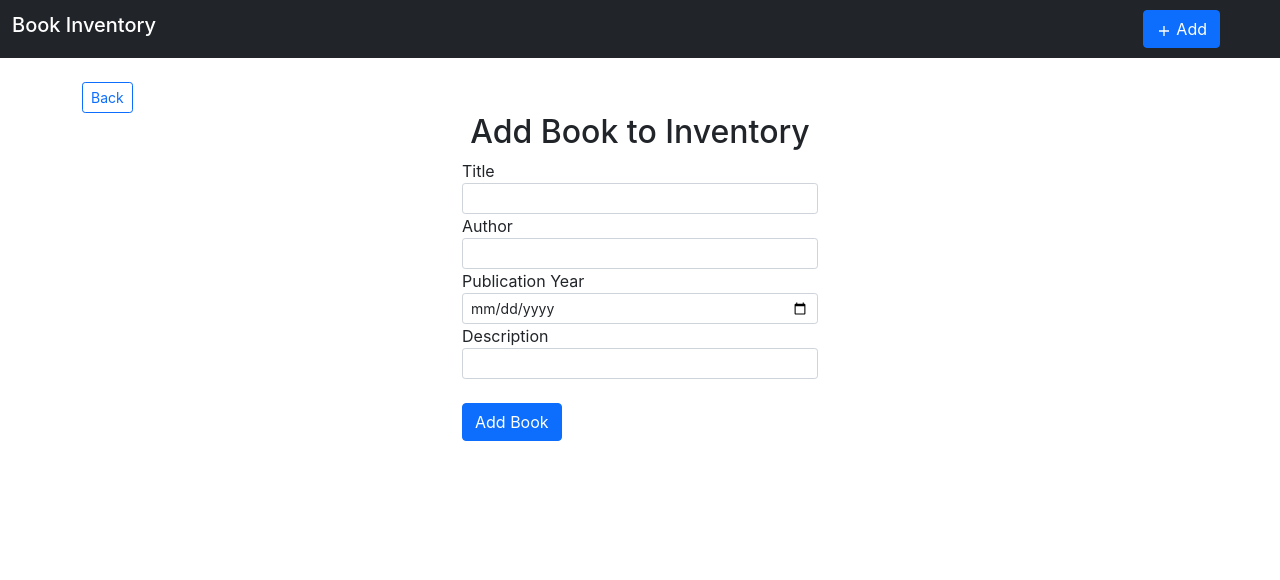
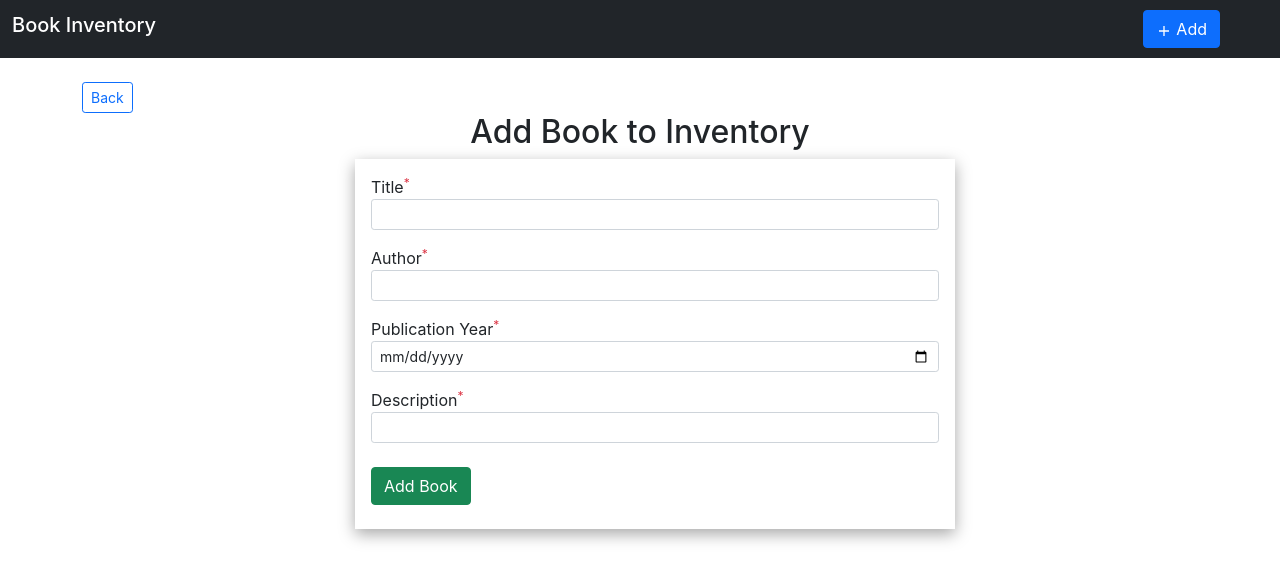
Before and after one commit to saurabh1144/Book_Management, a React (Create React App) app: page /addBook in a window 1280 px wide. Shown: the top 580 px of the page. Built offline with nearby package versions, Linux system fonts and the light colour scheme.

Commit message:
margin fixed

```diff
--- a/src/App.css
+++ b/src/App.css
@@ -12,20 +12,21 @@
 
 .card{
     display: flex;
-    /* justify-content: center; */
-    /* width: 600px; */
-    /* margin-left: 400px; */
+
 }
 
 .delete{
     cursor: pointer;
     color: red;
-    text-wrap: nowrap;
+
 }
 .update{
     color: green;
-    text-wrap: nowrap;
+
 }
-.view{
-    text-wrap: nowrap;
+
+
+.adds{
+    width: 600px;
+    box-shadow: rgba(0, 0, 0, 0.35) 0px 5px 15px;
 }
--- a/src/Components/Input.js
+++ b/src/Components/Input.js
@@ -4,8 +4,8 @@ function Input({label,value,onChange,type}) {
   return (
     <div>
       <div>
-      <label>{label}</label>
-      <input className='form-control form-control-sm' type={type} value={value} required onChange={(e)=>onChange(e.target.value) }/>
+      <label>{label}<sup><span className='text-danger'>*</span></sup></label>
+      <input className='form-control form-control-sm mb-3' type={type} value={value}   onChange={(e)=>onChange(e.target.value) } required/>
       </div>
     </div>
   )
--- a/src/Pages/Add.js
+++ b/src/Pages/Add.js
@@ -12,6 +12,10 @@ function Add() {
 
   const addBook = async () => {                      //add book to database logic
     try {
+        if (!title || !author || !publication || !description) {
+            alert("Please fill in all fields");
+            return;
+        }
       const newBook = {
         title,
         author,
@@ -41,10 +45,10 @@ function Add() {
     <button className="btn btn-outline-primary btn-sm" onClick={back}> Back</button>
       <h2 className="text-center">Add Book to Inventory</h2>
       <div className="row">
-      <div className="col-4">
+      <div className="col-3">
 
       </div>
-      <div className="col-md-4">
+      <div className="col-md-4 adds p-3">
       <Input type="text" label="Title" value={title} onChange={setTitle} />
       <Input type="text" label="Author" value={author} onChange={setAuthor} />
       <Input
@@ -59,7 +63,7 @@ function Add() {
         value={description}
         onChange={setDescription}
       />
-      <button className="btn btn-primary my-4" onClick={addBook}>
+      <button className="btn btn-success my-2" onClick={addBook}>
       Add Book
       </button>
       </div>
--- a/src/Pages/Update.js
+++ b/src/Pages/Update.js
@@ -62,7 +62,7 @@ function Update() {
       >
         Back
       </button>
-      <div className="container my-5 updatee ">
+      <div className="container my-2 updatee ">
         <h2 className="text-center">Update</h2>
 
         <Input type="text" label="Title" value={title} onChange={setTitle} />
@@ -79,7 +79,7 @@ function Update() {
           value={description}
           onChange={setDescription}
         />
-        <button className="btn btn-primary my-4" onClick={addBook}>
+        <button className="btn btn-success my-4" onClick={addBook}>
           Update
         </button>
       </div>
```
